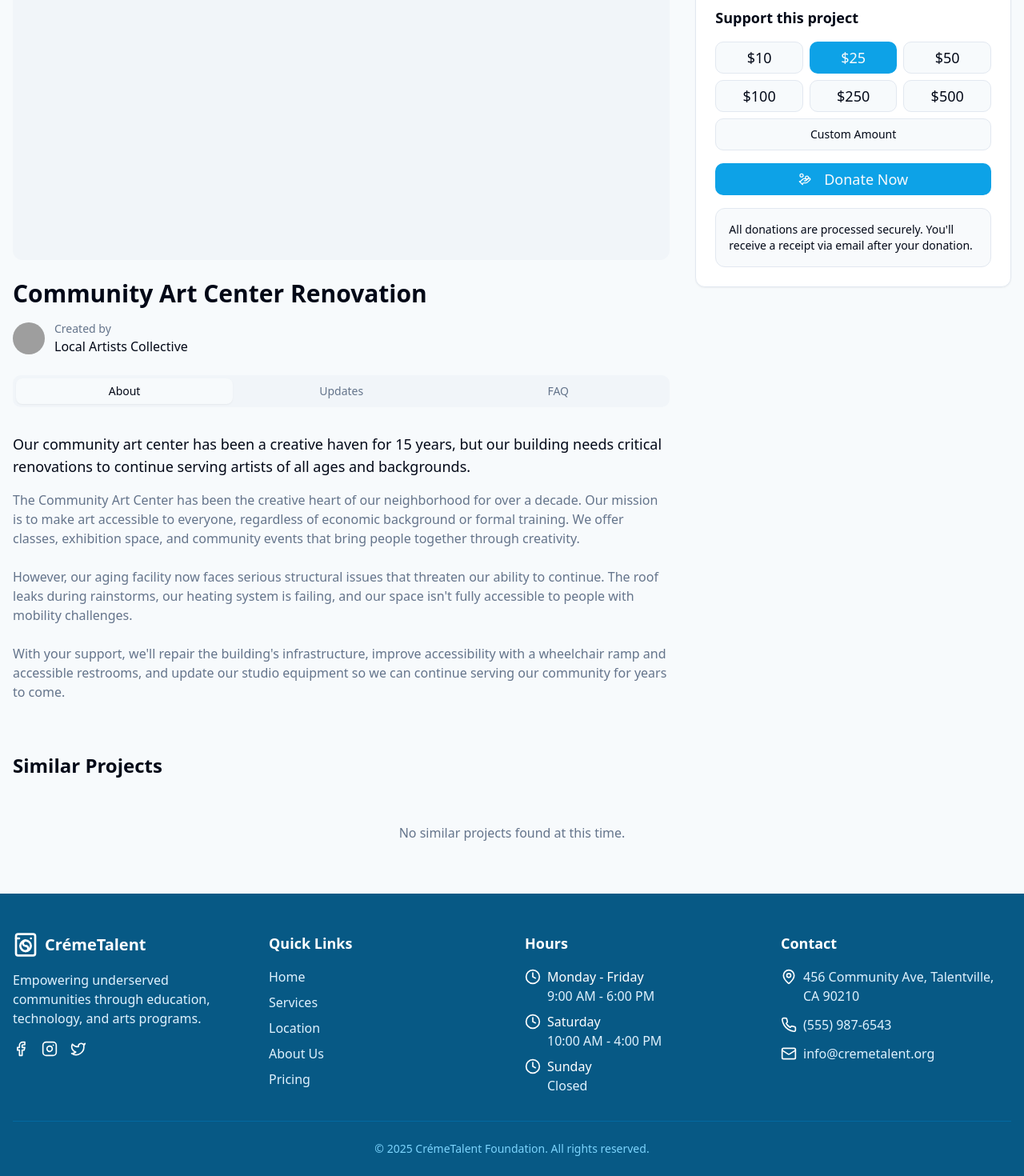
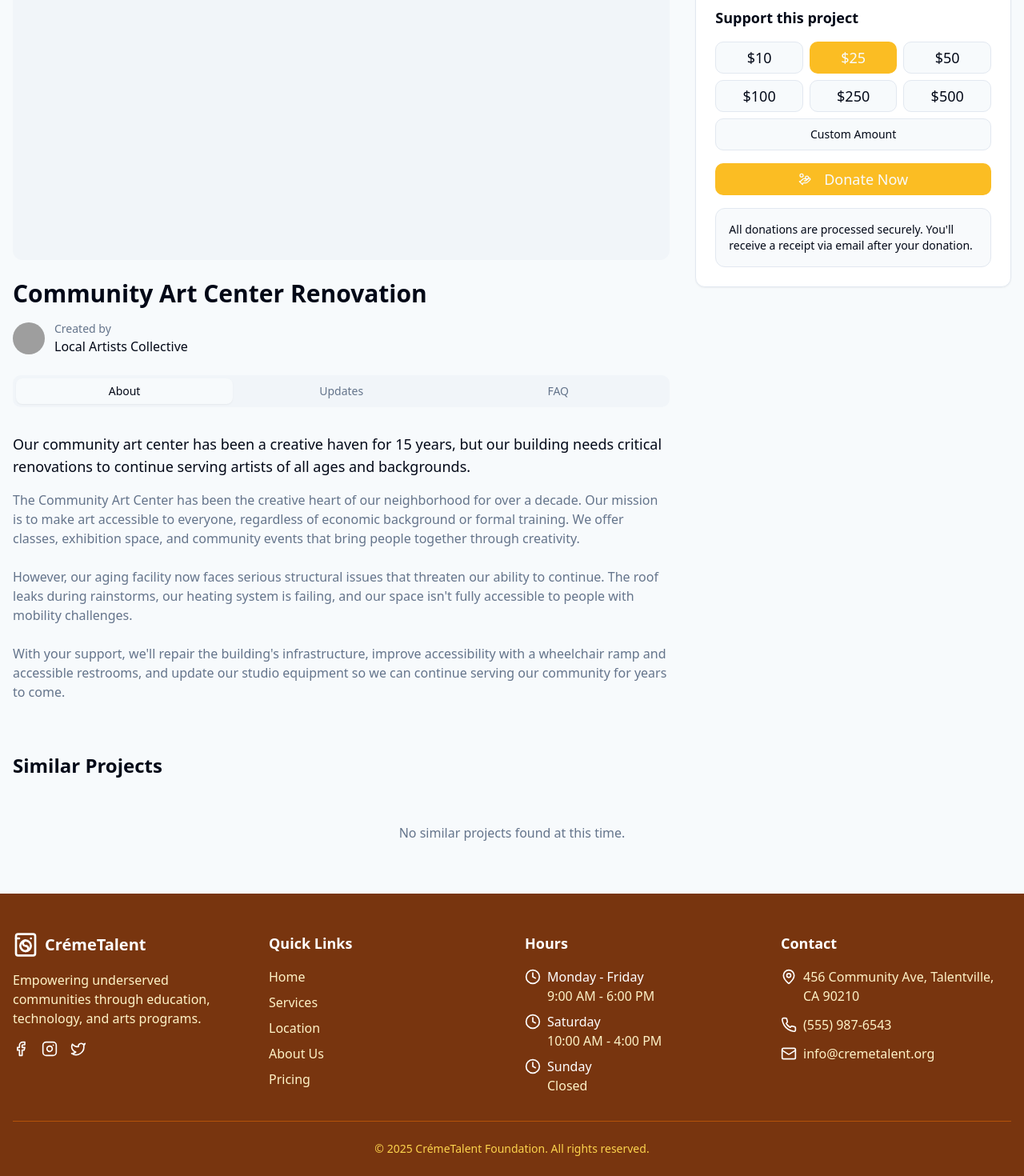
Before and after one commit to BlueCypherB/Cremetalent, a React (Vite) app: page /projects/art-center in a window 1280 px wide. Shown: the part 288-1758 px from the top of the page at 80% size. Built offline with nearby package versions, Linux system fonts and the light colour scheme; grey boxes are pictures that could not be loaded.

Commit message:
Change color theme to amber
Update color variables in tailwind config and index.css to use amber colors.

```diff
--- a/src/components/Footer.tsx
+++ b/src/components/Footer.tsx
@@ -7,7 +7,7 @@ const Footer = () => {
   const currentYear = new Date().getFullYear();
 
   return (
-    <footer className="bg-laundry-800 text-white pt-12 pb-6">
+    <footer className="bg-amber-900 text-white pt-12 pb-6">
       <div className="container mx-auto px-4">
         <div className="grid grid-cols-1 md:grid-cols-2 lg:grid-cols-4 gap-8 mb-8">
           {/* Column 1: Logo and Description */}
@@ -16,17 +16,17 @@ const Footer = () => {
               <WashingMachine className="h-8 w-8" />
               <h3 className="text-xl font-bold">CrémeTalent</h3>
             </div>
-            <p className="text-laundry-100 mb-4">
+            <p className="text-amber-100 mb-4">
               Empowering underserved communities through education, technology, and arts programs.
             </p>
             <div className="flex space-x-4">
-              <a href="#" className="text-white hover:text-laundry-300 transition-colors">
+              <a href="#" className="text-white hover:text-amber-300 transition-colors">
                 <Facebook className="h-5 w-5" />
               </a>
-              <a href="#" className="text-white hover:text-laundry-300 transition-colors">
+              <a href="#" className="text-white hover:text-amber-300 transition-colors">
                 <Instagram className="h-5 w-5" />
               </a>
-              <a href="#" className="text-white hover:text-laundry-300 transition-colors">
+              <a href="#" className="text-white hover:text-amber-300 transition-colors">
                 <Twitter className="h-5 w-5" />
               </a>
             </div>
@@ -36,11 +36,11 @@ const Footer = () => {
           <div>
             <h3 className="text-lg font-semibold mb-4">Quick Links</h3>
             <ul className="space-y-2">
-              <li><Link to="/" className="text-laundry-100 hover:text-white transition-colors">Home</Link></li>
-              <li><a href="#services" className="text-laundry-100 hover:text-white transition-colors">Services</a></li>
-              <li><a href="#location" className="text-laundry-100 hover:text-white transition-colors">Location</a></li>
-              <li><a href="#about" className="text-laundry-100 hover:text-white transition-colors">About Us</a></li>
-              <li><a href="#pricing" className="text-laundry-100 hover:text-white transition-colors">Pricing</a></li>
+              <li><Link to="/" className="text-amber-100 hover:text-white transition-colors">Home</Link></li>
+              <li><a href="#services" className="text-amber-100 hover:text-white transition-colors">Services</a></li>
+              <li><a href="#location" className="text-amber-100 hover:text-white transition-colors">Location</a></li>
+              <li><a href="#about" className="text-amber-100 hover:text-white transition-colors">About Us</a></li>
+              <li><a href="#pricing" className="text-amber-100 hover:text-white transition-colors">Pricing</a></li>
             </ul>
           </div>
 
@@ -52,21 +52,21 @@ const Footer = () => {
                 <Clock className="h-5 w-5 mt-0.5 flex-shrink-0" />
                 <div>
                   <p className="font-medium">Monday - Friday</p>
-                  <p className="text-laundry-100">9:00 AM - 6:00 PM</p>
+                  <p className="text-amber-100">9:00 AM - 6:00 PM</p>
                 </div>
               </li>
               <li className="flex items-start space-x-2">
                 <Clock className="h-5 w-5 mt-0.5 flex-shrink-0" />
                 <div>
                   <p className="font-medium">Saturday</p>
-                  <p className="text-laundry-100">10:00 AM - 4:00 PM</p>
+                  <p className="text-amber-100">10:00 AM - 4:00 PM</p>
                 </div>
               </li>
               <li className="flex items-start space-x-2">
                 <Clock className="h-5 w-5 mt-0.5 flex-shrink-0" />
                 <div>
                   <p className="font-medium">Sunday</p>
-                  <p className="text-laundry-100">Closed</p>
+                  <p className="text-amber-100">Closed</p>
                 </div>
               </li>
             </ul>
@@ -78,22 +78,22 @@ const Footer = () => {
             <ul className="space-y-3">
               <li className="flex items-start space-x-2">
                 <MapPin className="h-5 w-5 mt-0.5 flex-shrink-0" />
-                <p className="text-laundry-100">456 Community Ave, Talentville, CA 90210</p>
+                <p className="text-amber-100">456 Community Ave, Talentville, CA 90210</p>
               </li>
               <li className="flex items-start space-x-2">
                 <Phone className="h-5 w-5 mt-0.5 flex-shrink-0" />
-                <p className="text-laundry-100">(555) 987-6543</p>
+                <p className="text-amber-100">(555) 987-6543</p>
               </li>
               <li className="flex items-start space-x-2">
                 <Mail className="h-5 w-5 mt-0.5 flex-shrink-0" />
-                <p className="text-laundry-100">info@cremetalent.org</p>
+                <p className="text-amber-100">info@cremetalent.org</p>
               </li>
             </ul>
           </div>
         </div>
 
         {/* Copyright */}
-        <div className="border-t border-laundry-700 pt-6 mt-6 text-center text-laundry-300 text-sm">
+        <div className="border-t border-amber-700 pt-6 mt-6 text-center text-amber-300 text-sm">
           <p>© {currentYear} CrémeTalent Foundation. All rights reserved.</p>
         </div>
       </div>
--- a/src/index.css
+++ b/src/index.css
@@ -14,16 +14,16 @@
     --popover: 0 0% 100%;
     --popover-foreground: 222.2 84% 4.9%;
 
-    --primary: 199 89% 48%;
+    --primary: 43 96% 56%;
     --primary-foreground: 210 40% 98%;
 
-    --secondary: 250 95% 76%;
+    --secondary: 45 93% 47%;
     --secondary-foreground: 222.2 47.4% 11.2%;
 
     --muted: 210 40% 96.1%;
     --muted-foreground: 215.4 16.3% 46.9%;
 
-    --accent: 243 75% 59%;
+    --accent: 43 96% 56%;
     --accent-foreground: 0 0% 100%;
 
     --destructive: 0 84.2% 60.2%;
@@ -31,7 +31,7 @@
 
     --border: 214.3 31.8% 91.4%;
     --input: 214.3 31.8% 91.4%;
-    --ring: 199 89% 48%;
+    --ring: 43 96% 56%;
 
     --radius: 0.75rem;
   }
@@ -46,16 +46,16 @@
     --popover: 222.2 84% 4.9%;
     --popover-foreground: 210 40% 98%;
 
-    --primary: 199 89% 48%;
+    --primary: 43 96% 56%;
     --primary-foreground: 0 0% 98%;
 
-    --secondary: 250 95% 76%;
+    --secondary: 45 93% 47%;
     --secondary-foreground: 222.2 47.4% 11.2%;
 
     --muted: 217.2 32.6% 17.5%;
     --muted-foreground: 215 20.2% 65.1%;
 
-    --accent: 243 75% 59%;
+    --accent: 43 96% 56%;
     --accent-foreground: 0 0% 98%;
 
     --destructive: 0 62.8% 30.6%;
@@ -63,7 +63,7 @@
 
     --border: 217.2 32.6% 17.5%;
     --input: 217.2 32.6% 17.5%;
-    --ring: 199 89% 48%;
+    --ring: 43 96% 56%;
   }
 }
 
@@ -80,7 +80,7 @@
 
 @layer components {
   .hero-gradient {
-    @apply bg-gradient-to-br from-laundry-300 via-laundry-400 to-laundry-500;
+    @apply bg-gradient-to-br from-amber-300 via-amber-400 to-amber-500;
   }
 
   .service-card {
--- a/tailwind.config.ts
+++ b/tailwind.config.ts
@@ -54,16 +54,16 @@ export default {
 					foreground: 'hsl(var(--card-foreground))'
 				},
 				laundry: {
-					50: '#f0f9ff',
-					100: '#e0f2fe',
-					200: '#b9e6fe',
-					300: '#7cd4fd',
-					400: '#36bffa',
-					500: '#0ca5e9',
-					600: '#0284c7',
-					700: '#0369a1',
-					800: '#075985',
-					900: '#0c4a6e',
+					50: '#fffbeb',
+					100: '#fef3c7',
+					200: '#fde68a',
+					300: '#fcd34d',
+					400: '#fbbf24',
+					500: '#f59e0b',
+					600: '#d97706',
+					700: '#b45309',
+					800: '#92400e',
+					900: '#78350f',
 				},
 				sidebar: {
 					DEFAULT: 'hsl(var(--sidebar-background))',
```
